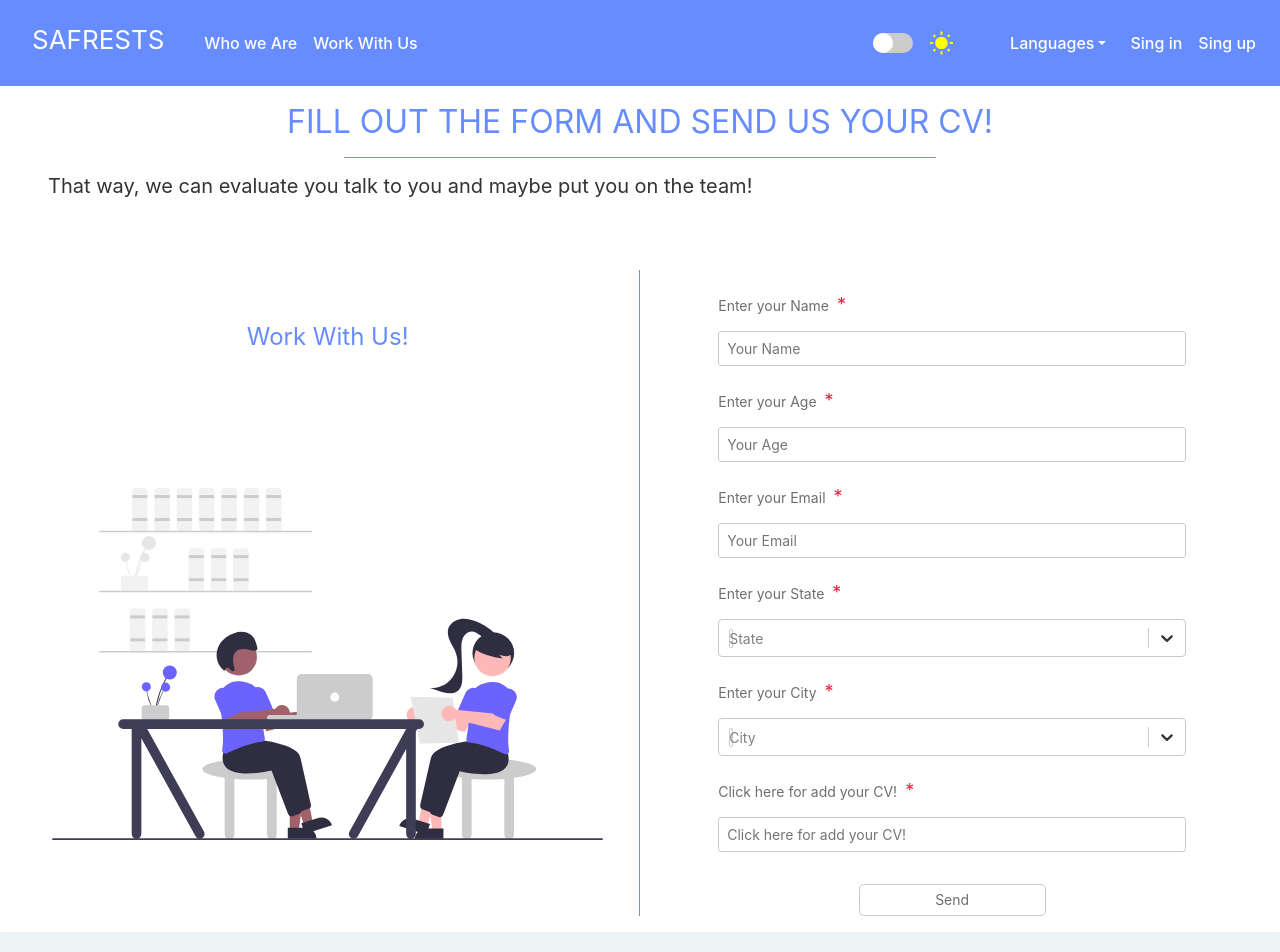
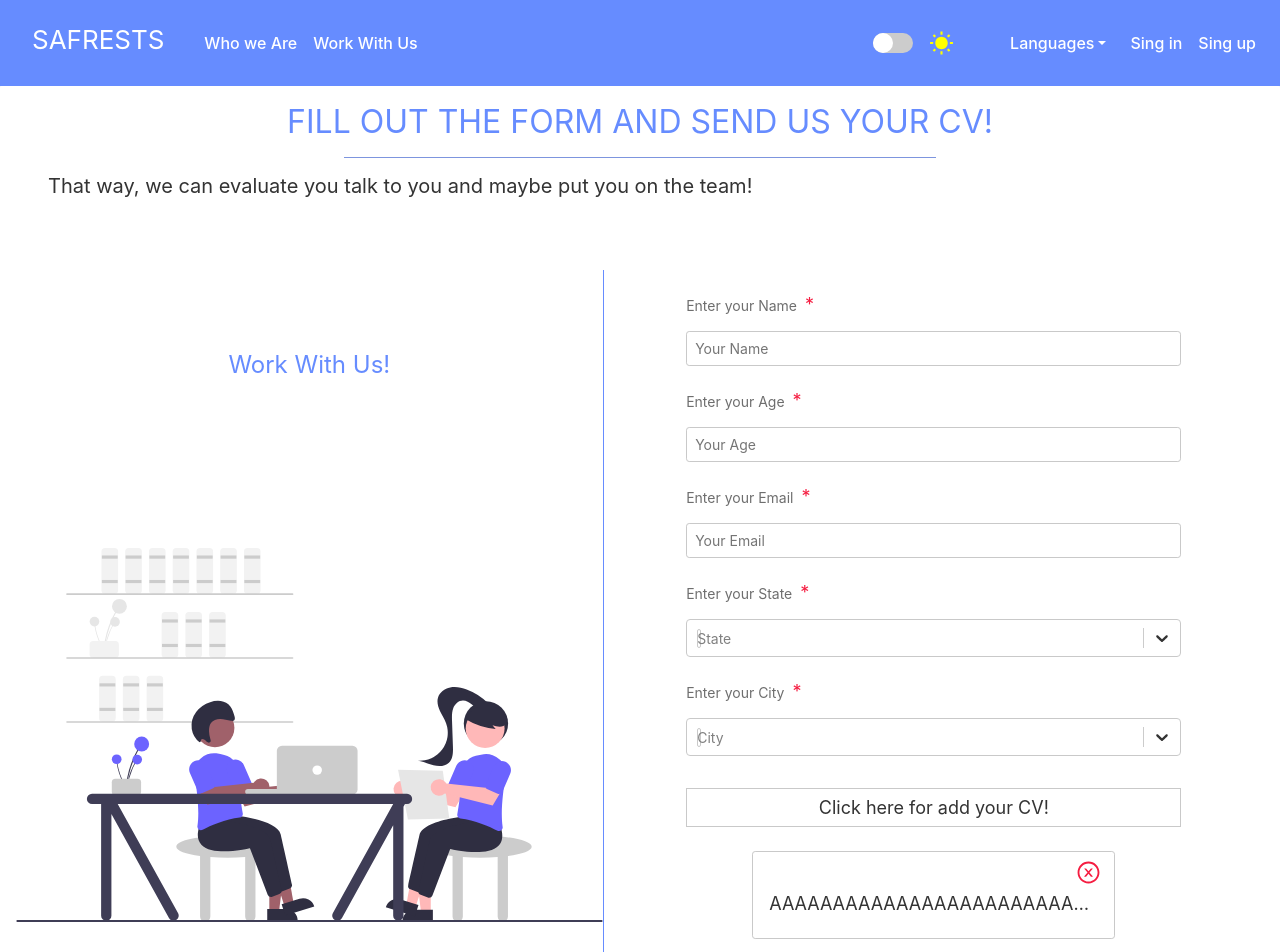
Before and after one commit to SafraPC/safrest, a React (Create React App) app: page /work_with_us in a window 1280 px wide. Shown: the top 952 px of the page. Built offline with nearby package versions, Linux system fonts and the light colour scheme; no server answers.

Commit message:
Start create card

```diff
--- /dev/null
+++ b/src/components/FileCard/index.js
@@ -0,0 +1,25 @@
+import React from "react";
+
+import { CloseButton, Container, Description } from "./styles";
+import { AiOutlineCloseCircle } from "react-icons/ai";
+function FileCard(props) {
+  return props.title ? (
+    <Container>
+      <CloseButton>
+        <AiOutlineCloseCircle size={25} fill="var(--color-high-red)" />
+      </CloseButton>
+      {props.extension === "jpg"
+        ? ""
+        : props.extension === "pdf"
+        ? ""
+        : props.extension === "docx"
+        ? ""
+        : null}
+      <Description>
+        <label>{props.title}</label>
+      </Description>
+    </Container>
+  ) : null;
+}
+
+export default FileCard;
--- /dev/null
+++ b/src/components/FileCard/styles.js
@@ -0,0 +1,31 @@
+import styled from "styled-components";
+
+export const Container = styled.div`
+  margin-top: 1.5rem !important;
+  width: 55% !important;
+  border: 1px solid ${(props) => props.theme.inputBorder};
+  border-radius: 0.2rem;
+  padding: 0.5rem;
+`;
+export const CloseButton = styled.div`
+  cursor: pointer;
+  margin-left: auto;
+  max-width: 30px;
+`;
+
+export const Description = styled.div`
+  margin-top: 0.5rem;
+  padding: 0.5rem;
+  text-align: center;
+  margin: 0 auto;
+
+  > label {
+    color: ${(props) => props.theme.text};
+    font-size: 18px;
+    white-space: nowrap;
+    text-overflow: ellipsis;
+    width: 100%;
+    display: block;
+    overflow: hidden;
+  }
+`;
--- a/src/components/Select/index.js
+++ b/src/components/Select/index.js
@@ -12,7 +12,6 @@ export default function MineSelect(props) {
 	};
 
 	return (
-		<div>
 			<MySelect
 				error={props.error && props.touched}
 				styles={customStyles}
@@ -22,6 +21,5 @@ export default function MineSelect(props) {
 				onChange={handleChange}
 				onBlur={handleBlur}
 			/>
-		</div>
 	);
 }
--- a/src/pages/WorkWithUs/form.js
+++ b/src/pages/WorkWithUs/form.js
@@ -2,13 +2,13 @@ import React, { useEffect, useState } from "react";
 import { cities, states } from "../../services/locations";
 
 import i18n from "../../services/i18next";
-import { MyField,  Req } from "../../styles/default";
+import { MyField, Req } from "../../styles/default";
 import { formikEnhancer } from "../../validations/workTogether";
 
 import MineSelect from "../../components/Select";
+import FileCard from "../../components/FileCard";
 
 const MyForm = (props) => {
-
   const {
     values,
     touched,
@@ -22,7 +22,6 @@ const MyForm = (props) => {
 
   const [cidades, setCidades] = useState([]);
   const [estados, setEstados] = useState([]);
-
 
   useEffect(() => {
     states().then(setEstados).catch(console.error);
@@ -108,17 +107,11 @@ const MyForm = (props) => {
         options={cidades}
         translateText={i18n.t("pageWWU.form.secction5.input")}
       />
-			<span>
-				{i18n.t("pageWWU.form.secction6.label")}
-				<Req>*</Req>
-			</span>
-
-			<MyField
-				type="text"
-				placeholder={i18n.t("pageWWU.form.secction6.label")}
-				name="curriculo"
-			/>
-
+      <section error={"oie"}>
+        <label htmlFor="myCV">{i18n.t("pageWWU.form.secction6.label")}</label>
+        <input error={"oie"} type="file" id="myCV" />
+      </section>
+     <FileCard title="AAAAAAAAAAAAAAAAAAAAAAAAAAAAAAAAAAAAAAAAAAAAAAAAA!"/>
       <button type="submit">{i18n.t("pageWWU.form.buttonSend.text")}</button>
     </form>
   );
--- a/src/styles/default.js
+++ b/src/styles/default.js
@@ -66,6 +66,7 @@ export const TForm = styled.section`
       color: var(--color-soft-blue);
       font-size: 24px;
     }
+
     > img {
       height: 70%;
       width: 100%;
@@ -93,6 +94,27 @@ export const TForm = styled.section`
       color: ${(props) => props.theme.inputText};
       text-align: left;
     }
+
+    > section {
+      margin: 0 auto;
+      border: 1px solid ${(props) => props.theme.inputBorder};
+      margin-top: 2rem;
+      height: auto;
+      width: 75%;
+      text-align: center;
+      padding: 0.5rem;
+      justify-content: center;
+      > label {
+        color: ${(props) => props.theme.text};
+        font-size: 18px;
+		margin:0;
+        cursor: pointer;
+      }
+      > input[type="file"] {
+        display: none;
+      }
+    }
+
     > input {
       width: 75%;
       margin: 0 auto;
@@ -101,11 +123,11 @@ export const TForm = styled.section`
     }
     > button {
       margin: 0 auto;
+      margin-top: 2rem;
       padding: 0.4rem;
       border: 1.5px solid ${(props) => props.theme.inputBorder} !important;
       width: 30%;
       color: ${(props) => props.theme.inputText};
-			margin-top: 2rem;
       border-radius: 0.3rem;
       transition: background-color 0.3s ease;
       :hover {
```
Lines whose indentation alone changed are shown as unchanged.
